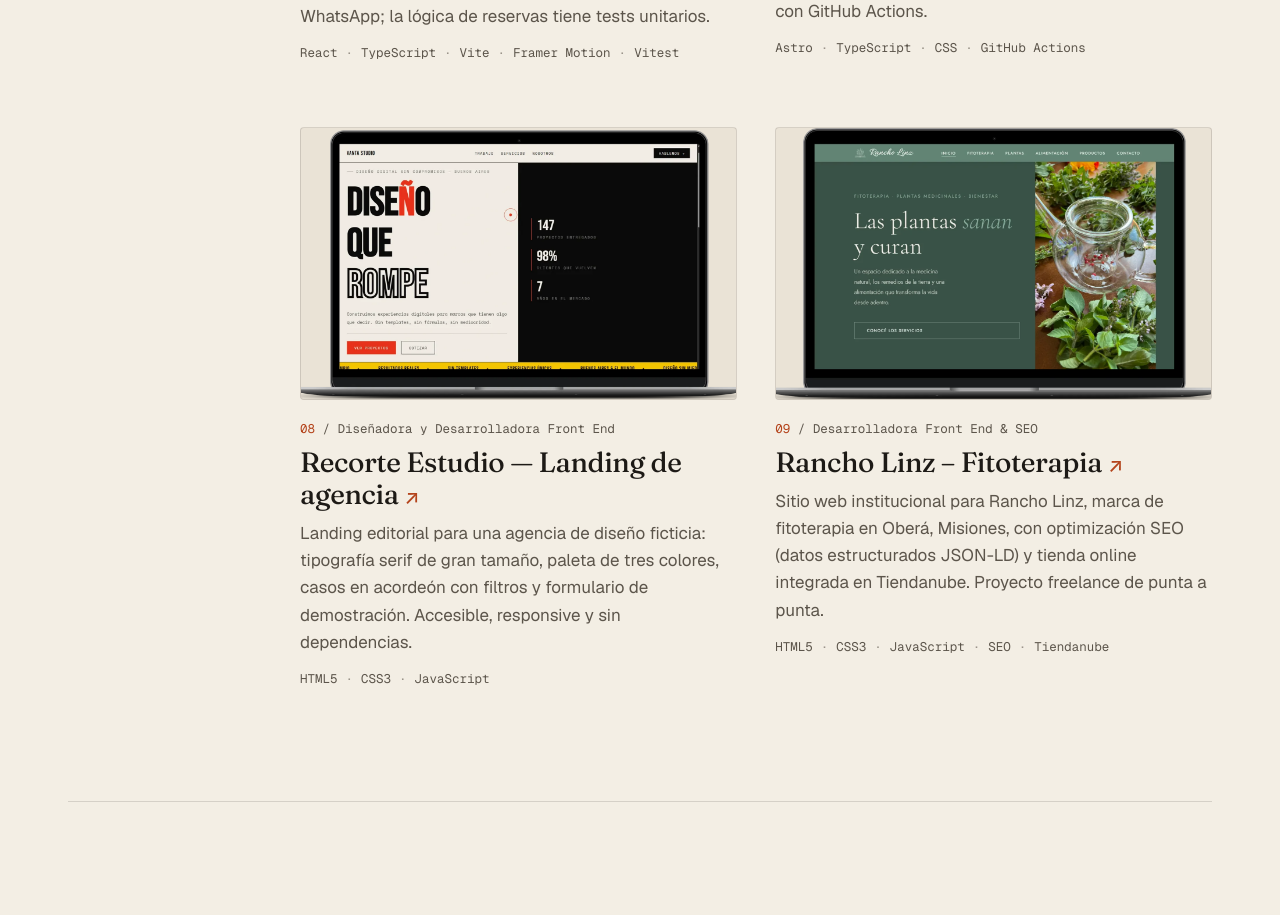
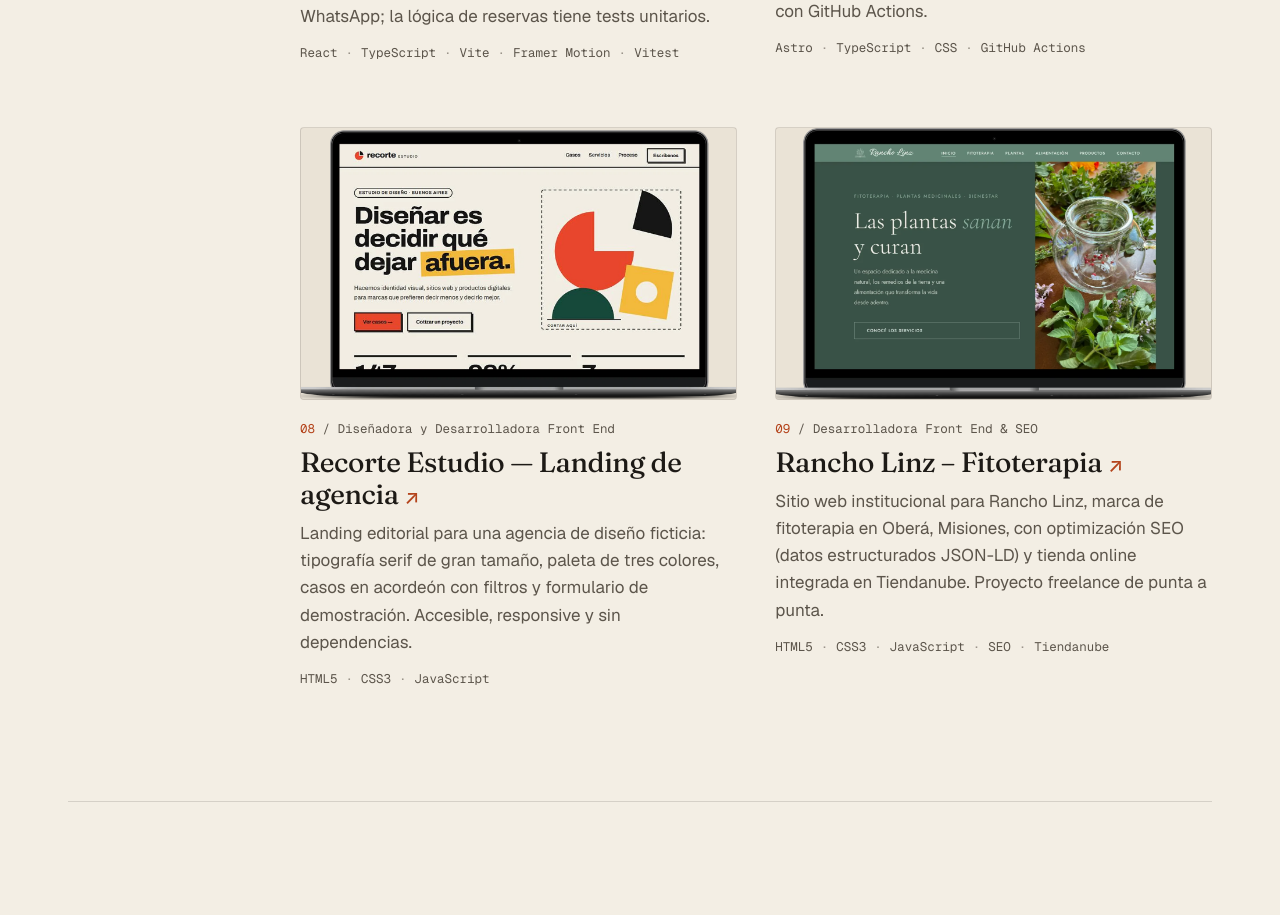
Before and after one commit to Laura-M-stack/laura-moyano-portfolio, a React (Vite) app: page / in a window 1280 px wide. Shown: the part 6748-7663 px from the top of the page. Built offline with nearby package versions, Linux system fonts and the light colour scheme.

Commit message:
Actualiza Vanta Studio a Recorte Estudio: nombre, descripción y captura nueva

```diff
--- a/src/data/profile.ts
+++ b/src/data/profile.ts
@@ -117,7 +117,7 @@ export const projects: ProjectEntry[] = [
   {
     id: 'vanta-studio',
     link: 'https://laura-m-stack.github.io/vanta-studio-landing/',
-    image: 'projects/vanta-studio.webp',
+    image: 'projects/vanta-studio.webp?v=2',
     tech: ['HTML5', 'CSS3', 'JavaScript']
   },
   {
```
Also changed, not shown: public/projects/vanta-studio.webp, 4 other files (tests, documents, lock files or other folders).
